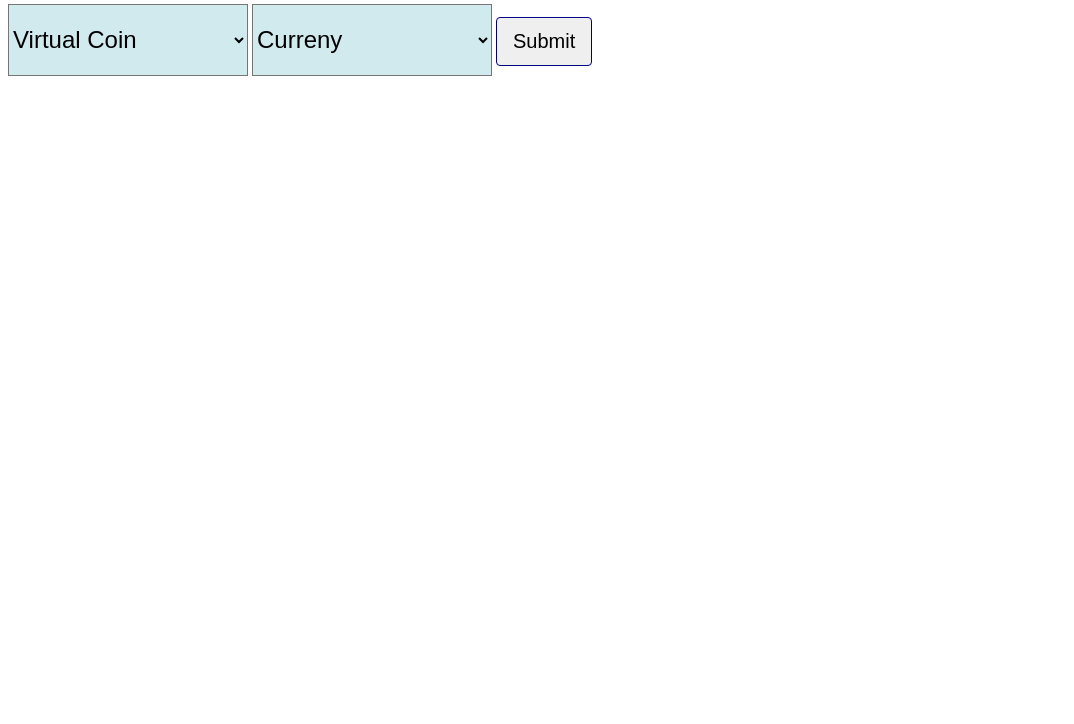
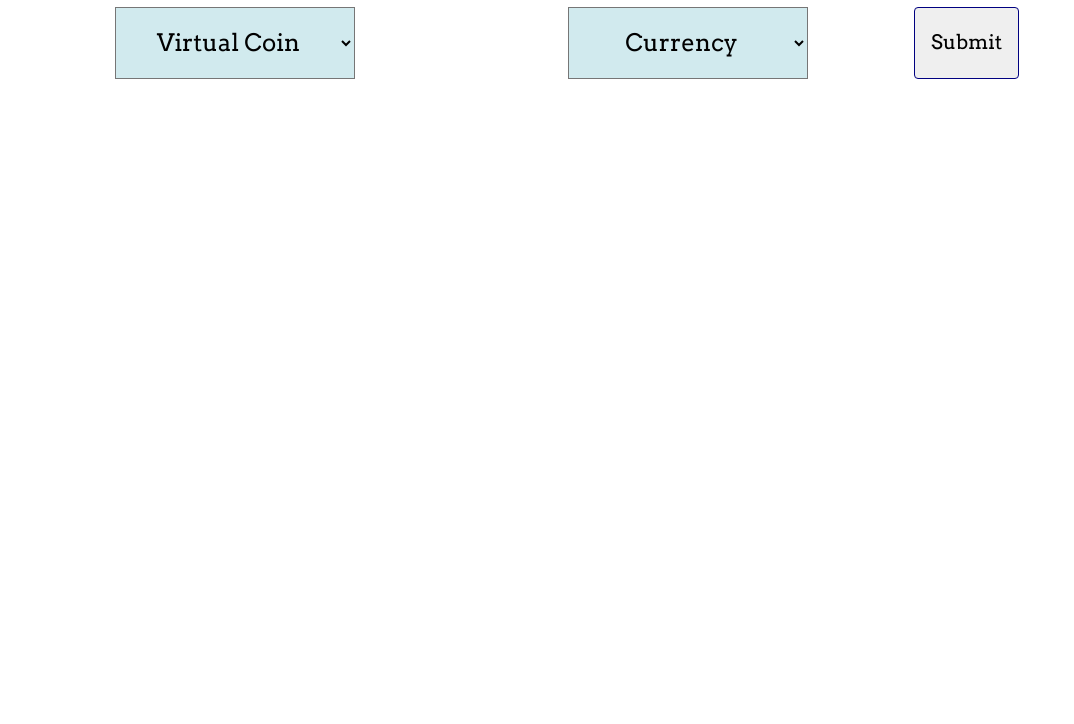
Before and after one commit to veredrec/The-Magic-VASS, a website: page public/index.html in a window 1280 px wide. Shown: the part 76-800 px from the top of the page, without its empty margins (0-1074 px from the left). Drawn offline with Linux system fonts and the light colour scheme; files that its build step writes are made by us from their sources; files whose address does not match are found by name.

Commit message:
adding Basic CSS style relate #35

```diff
--- a/public/index.html
+++ b/public/index.html
@@ -3,6 +3,7 @@
   <head>
     <meta charset="utf-8">
     <title>Bitcoin API</title>
+    <link href="https://fonts.googleapis.com/css?family=Arvo" rel="stylesheet">
       <link rel="stylesheet" type="text/css" href="./public/style.css">
   </head>
   <body>
@@ -11,25 +12,24 @@
 
   <form id="form" class="form">
 
-    <select id="crypto" class="crypto" name="cryptoCurrency">
-      <option value="virtulCoin"> Virtual Coin </option>
+    <select id="crypto" class="crypto" name="cryptoCurrency" require>
+      <option value="virtualCoin"> Virtual Coin </option>
       <option value="btc"> Bitcoin </option>
       <option value="eth"> Ether </option>
     </select>
 
-    <select id="currency" class="currency" name="currency">
-      <option value="currency"> Curreny </option>
+    <select id="currency" class="currency" name="currency" require>
+      <option value="currency"> Currency </option>
       <option value="usd"> USD </option>
       <option value="eur"> EURO </option>
       <option value="gbp"> GBP </option>
     </select>
-
     <input id="submit" class="submit" type="submit" value="Submit"></input>
 
   </form>
 
   <div id="result" class="result">
-
+      <ul class="pricesUl"></ul>
   </div>
 
     <script type="text/javascript" src="./public/index.js"></script>
--- a/public/style.css
+++ b/public/style.css
@@ -2,6 +2,13 @@ h1 {
   color: #633F52;
   font-size: 2em;
   text-align: center;
+  font-family: arvo, cursive;
+}
+form {
+  display:flex;
+  justify-content: center;
+  width:80%;
+  align-content: space-between;
 }
 select {
   background-color: #D1EAEE;
@@ -9,7 +16,15 @@ select {
   width: 10em;
   height: 3em;
   margin: 0 auto;
+  font-family: arvo,cursive;
+  padding: 0.4em;
+
 }
+ option {
+   color: #1e3f20;
+   text-align: center;
+   font-family: arvo,cursive;
+ }
 .submit {
   cursor: pointer;
   appearance: none;
@@ -17,4 +32,6 @@ select {
   font-size: 1.25rem;
   padding: 0.75rem 1rem;
   border: 1px solid navy;
+  font-family: arvo,cursive;
+
 }
```
